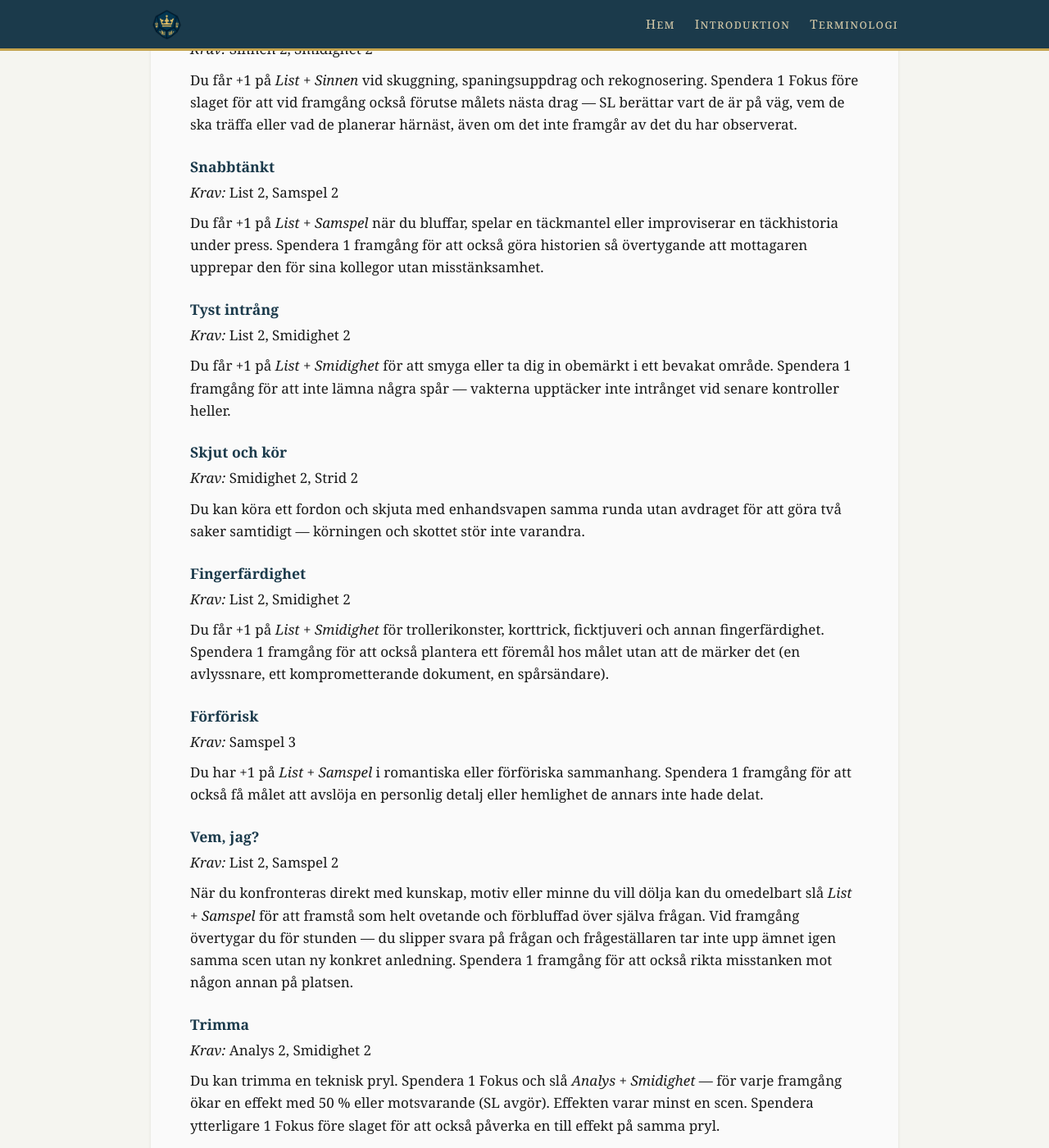
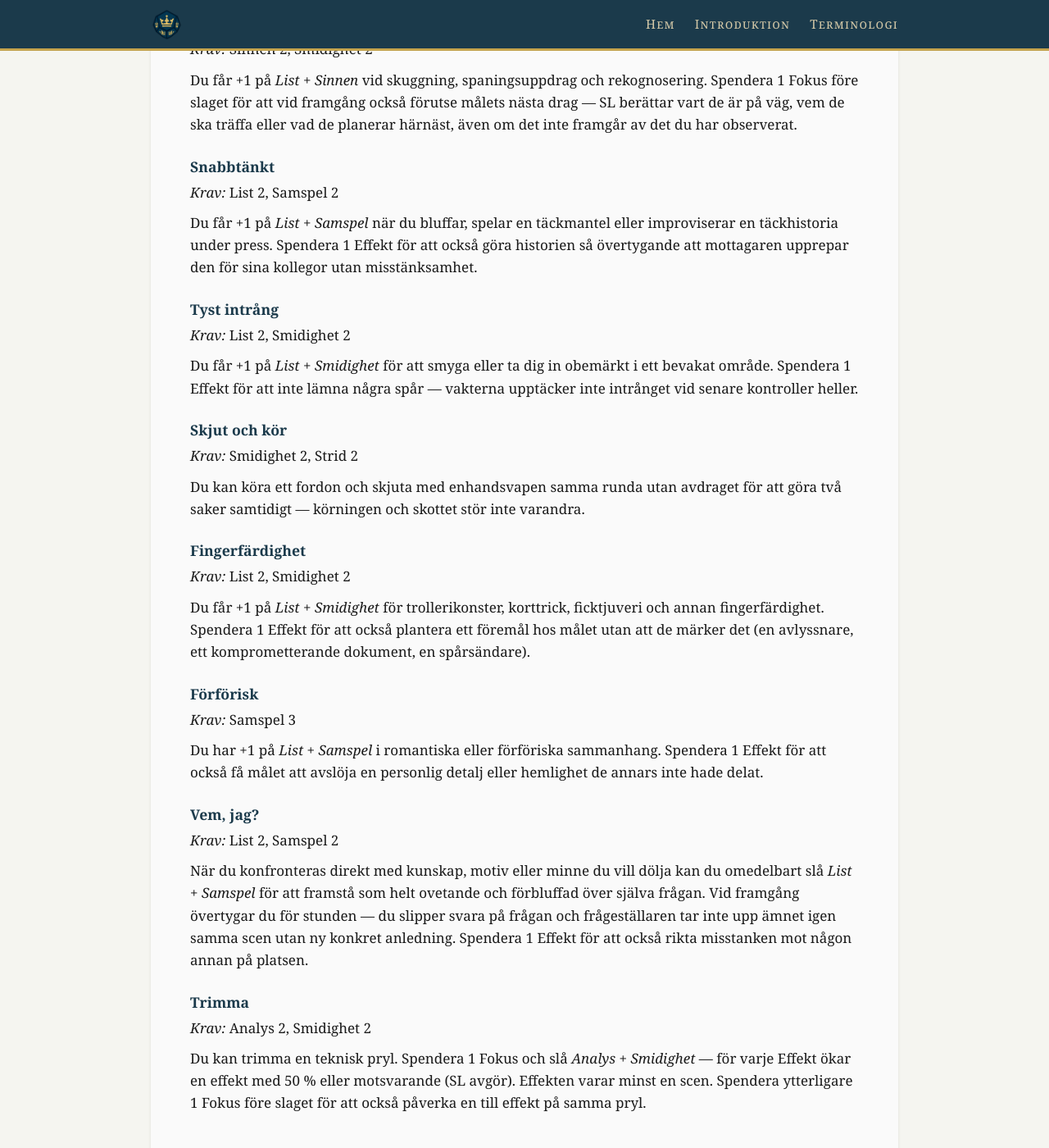
Before and after one commit to ulmus/Riket, a Jekyll site: the page built from Regler/Förmågor.md, in a window 1280 px wide and 1400 px high, scrolled down 5872 px. Shown: the whole window at 82% size. Built offline with Jekyll 4.4.1, drawn with Linux system fonts in a browser that asks for light colours; our own code applies the rules of GitHub Pages for plain Markdown files; some of the changed text lies outside the part shown.

Commit message:
Konsekvensändringar

```diff
--- a/Regler/Förmågor.md
+++ b/Regler/Förmågor.md
@@ -12,31 +12,31 @@
 
 *Krav:* Smidighet 2, Strid 2
 
-Du får +1 på slag för *Smidighet + Strid* när du slåss med ett finess-vapen (närstridsvapen med egenskapen Finess). Spendera 1 framgång på en träff för att avväpna motståndaren istället för att göra skada — vapnet hamnar utom räckhåll.
+Du får +1 på slag för *Smidighet + Strid* när du slåss med ett finess-vapen (närstridsvapen med egenskapen Finess). Spendera 1 Effekt på en träff för att avväpna motståndaren istället för att göra skada — vapnet hamnar utom räckhåll.
 
 ### Slagsmål
 
 *Krav:* Fysik 2, Strid 2
 
-Du får +1 på slag för *Fysik + Strid* när du slåss obeväpnad. Spendera 1 framgång på en träff för att också knuffa motståndaren upp till två meter — mot en vägg, ned från en höjd eller in i en farlig position.
+Du får +1 på slag för *Fysik + Strid* när du slåss obeväpnad. Spendera 1 Effekt på en träff för att också knuffa motståndaren upp till två meter — mot en vägg, ned från en höjd eller in i en farlig position.
 
 ### Jujutsu
 
 *Krav:* Smidighet 2, Strid 2
 
-Du kan använda *Smidighet + Strid* för obeväpnade närstridsattacker och får +1 på det slaget. Spendera 1 framgång på en träff för att också manövrera motståndaren upp till en meter (positionera framför fara, vrida ut ur skydd, vända ryggen mot en allierad).
+Du kan använda *Smidighet + Strid* för obeväpnade närstridsattacker och får +1 på det slaget. Spendera 1 Effekt på en träff för att också manövrera motståndaren upp till en meter (positionera framför fara, vrida ut ur skydd, vända ryggen mot en allierad).
 
 ### Fint
 
 *Krav:* Fäktning, Slagsmål eller Jujutsu
 
-När du attackerar kan du inleda med en fint som en del av handlingen. Slå för *Smidighet + Strid* innan attacken. Om du lyckas tvingas målet ta din följande attack passivt — det kan inte väja eller parera mot den (se [[Strid och skada#Försvar]]).
+När du attackerar kan du inleda med en fint som en del av handlingen. Spendera en fokus för att tvinga målet ta din följande attack passivt — det kan inte väja eller parera mot den (se [[Strid och skada#Försvar]]).
 
 ### Ripost
 
 *Krav:* Fäktning eller Jujutsu
 
-När du aktivt parerar en närstridsattack och får minst en framgång på ditt försvar kan du spendera 1 Fokus för att omedelbart göra en motattack (finess-vapen med Fäktning, obeväpnad med Jujutsu).
+När du aktivt parerar en närstridsattack och får minst en Effekt på ditt försvar kan du spendera ytterligare 1 Fokus för att omedelbart göra en motattack (finess-vapen med Fäktning, obeväpnad med Jujutsu).
 
 ### Fällning
 
@@ -54,7 +54,7 @@ Om du träffar med en obeväpnad attack så kan du spendera 1 Fokus för att kop
 
 *Krav:* Slagsmål
 
-Dina obeväpnade attacker får +1 Skada. Spendera 1 framgång på en träff för att också göra motståndaren omtumlad — alla deras handlingar nästa runda är ett steg svårare.
+Dina obeväpnade attacker får +1 Skada. Spendera 1 Effekt på en träff för att också göra motståndaren omtumlad — alla deras handlingar nästa runda är ett steg svårare.
 
 ### Överraskningsattack
 
@@ -68,7 +68,7 @@ När du attackerar ett mål som inte är medvetet om dig, eller som du är bakom
 
 *Krav:* Fysik 2, Strid 2, vapen med egenskapen *automateld*
 
-Du är tränad i att kontrollera automateld med precision. Du kan använda *Fysik + Strid* istället för *Smidighet + Strid* vid automateld. Varje framgång du använder för att träffa ett extra mål med automateld ger också ett högre Skada på det målet.
+Du är tränad i att kontrollera automateld med precision. Du kan använda *Fysik + Strid* istället för *Smidighet + Strid* vid automateld. Varje Effekt du använder för att träffa ett extra mål med automateld ger också ett högre Skada på det målet.
 
 ### Täckande eld
 
@@ -86,7 +86,7 @@ Din täckande eld gör det också svårt att attackera. Om du har lagt en zon me
 
 *Krav:* Smidighet 2, Strid 2
 
-Du får +1 på *Smidighet + Strid* med gevär. Långt avstånd gör inte dina attacker med gevär svårare. Spendera 1 framgång på en träff för att också ignorera målets Skydd från terräng och täckning (men inte buren rustning) — du har hittat en lucka.
+Du får +1 på *Smidighet + Strid* med gevär. Långt avstånd gör inte dina attacker med gevär svårare. Spendera 1 Effekt på en träff för att också ignorera målets Skydd från terräng och täckning (men inte buren rustning) — du har hittat en lucka.
 
 ### Andningskontroll
 
@@ -98,7 +98,7 @@ Sikta ger dig +2 istället för +1 med gevär. Spendera 1 Fokus före slaget fö
 
 *Krav:* Andningskontroll
 
-När du träffar med ett gevär kan du spendera 1 framgång på träffen för att den framgången ska ge +2 KP-skada istället för +1 — ett enda, väl placerat skott räcker långt. Bara en framgång per skott kan användas på detta sätt.
+När du träffar med ett gevär kan du spendera 1 Effekt på träffen för att den Effekten ska ge +2 KP-skada istället för +1 — ett enda, väl placerat skott räcker långt. Bara en Effekt per skott kan användas på detta sätt.
 
 ### Pistolskytt
 
@@ -116,7 +116,7 @@ Spendera 1 Fokus för att göra en extra pistolattack samma runda, utöver din h
 
 *Krav:* Smidighet 2, Strid 2
 
-Du får +1 på attacker med kastade vapen. Du får också +5 meter på kastdistans. Spendera 1 framgång på en träff för att också få vapnet att landa precis där du behöver det — vid en allierads fötter, studsa in genom ett fönster, eller hamna bakom skydd där du senare kan plocka upp det.
+Du får +1 på attacker med kastade vapen. Du får också +5 meter på kastdistans. Spendera 1 Effekt på en träff för att också få vapnet att landa precis där du behöver det — vid en allierads fötter, studsa in genom ett fönster, eller hamna bakom skydd där du senare kan plocka upp det.
 
 ## Försvar
 
@@ -144,19 +144,19 @@ När du tar skada som skulle göra dig Sårad eller Medvetslös kan du omedelbar
 
 *Krav:* Expertis: Läkare eller Expertis: Fältmedicinare
 
-Du kan utföra vård även under stridsförhållanden utan att svårigheten ökar av närvaron av strid, skottlossning eller annan tidspress runt dig. Spendera 1 framgång på ett vårdslag för att också flytta patienten upp till två meter i skydd som en del av samma handling.
+Du kan utföra vård även under stridsförhållanden utan att svårigheten ökar av närvaron av strid, skottlossning eller annan tidspress runt dig. Spendera 1 Effekt på ett vårdslag för att också flytta patienten upp till två meter i skydd som en del av samma handling.
 
 ### Stridsstabilisering
 
 *Krav:* Fältmedicinare i strid
 
-När du stabiliserar en Döende allierad läker denne också ett KP per framgång på slaget.
+När du stabiliserar en Döende allierad läker denne också ett KP per Effekt på slaget.
 
 ### Terapeut
 
 *Krav:* Samspel 2
 
-Du får +1 på Samspel i terapeutiska sammanhang. Du kan ha ett terapeutiskt samtal med en person under en lugn scen — slå *Analys + Samspel* och minska personens Stress med antalet framgångar.
+Du får +1 på Samspel i terapeutiska sammanhang. Du kan ha ett terapeutiskt samtal med en person under en lugn scen — slå *Analys + Samspel* och minska personens Stress med slagets Effekt.
 
 ## Taktik och stöd
 
@@ -170,7 +170,7 @@ Du räknas som *stridstränad* för regler som hänvisar till det — du behöve
 
 *Krav:* Analys 2, Strid 3
 
-Som din handling kan du analysera stridsläget och ge order. Slå *Analys + Strid*. Varje framgång ger dig en **Taktikpoäng**. Du kan spendera Taktikpoäng för att ge allierade +1 tärning på deras attacker eller försvar om de följer dina order. Taktikpoängen är kvar striden ut, men ersätts (läggs inte till) om du använder Taktisk koordinering igen under samma strid. Taktikpoäng måste spenderas innan slaget och bara till någon du kan kommunicera med.
+Som din handling kan du analysera stridsläget och ge order. Slå *Analys + Strid*. Varje Effekt ger dig en **Taktikpoäng**. Du kan spendera Taktikpoäng för att ge allierade +1 tärning på deras attacker eller försvar om de följer dina order. Taktikpoängen är kvar striden ut, men ersätts (läggs inte till) om du använder Taktisk koordinering igen under samma strid. Taktikpoäng måste spenderas innan slaget och bara till någon du kan kommunicera med.
 
 ### Lagarbete
 
@@ -196,13 +196,13 @@ Du får +1 på *List + Sinnen* vid skuggning, spaningsuppdrag och rekognosering.
 
 *Krav:* List 2, Samspel 2
 
-Du får +1 på *List + Samspel* när du bluffar, spelar en täckmantel eller improviserar en täckhistoria under press. Spendera 1 framgång för att också göra historien så övertygande att mottagaren upprepar den för sina kollegor utan misstänksamhet.
+Du får +1 på *List + Samspel* när du bluffar, spelar en täckmantel eller improviserar en täckhistoria under press. Spendera 1 Effekt för att också göra historien så övertygande att mottagaren upprepar den för sina kollegor utan misstänksamhet.
 
 ### Tyst intrång
 
 *Krav:* List 2, Smidighet 2
 
-Du får +1 på *List + Smidighet* för att smyga eller ta dig in obemärkt i ett bevakat område. Spendera 1 framgång för att inte lämna några spår — vakterna upptäcker inte intrånget vid senare kontroller heller.
+Du får +1 på *List + Smidighet* för att smyga eller ta dig in obemärkt i ett bevakat område. Spendera 1 Effekt för att inte lämna några spår — vakterna upptäcker inte intrånget vid senare kontroller heller.
 
 ### Skjut och kör
 
@@ -214,25 +214,25 @@ Du kan köra ett fordon och skjuta med enhandsvapen samma runda utan avdraget f
 
 *Krav:* List 2, Smidighet 2
 
-Du får +1 på *List + Smidighet* för trollerikonster, korttrick, ficktjuveri och annan fingerfärdighet. Spendera 1 framgång för att också plantera ett föremål hos målet utan att de märker det (en avlyssnare, ett komprometterande dokument, en spårsändare).
+Du får +1 på *List + Smidighet* för trollerikonster, korttrick, ficktjuveri och annan fingerfärdighet. Spendera 1 Effekt för att också plantera ett föremål hos målet utan att de märker det (en avlyssnare, ett komprometterande dokument, en spårsändare).
 
 ### Förförisk
 
 *Krav:* Samspel 3
 
-Du har +1 på *List + Samspel* i romantiska eller förföriska sammanhang. Spendera 1 framgång för att också få målet att avslöja en personlig detalj eller hemlighet de annars inte hade delat.
+Du har +1 på *List + Samspel* i romantiska eller förföriska sammanhang. Spendera 1 Effekt för att också få målet att avslöja en personlig detalj eller hemlighet de annars inte hade delat.
 
 ### Vem, jag?
 
 *Krav:* List 2, Samspel 2
 
-När du konfronteras direkt med kunskap, motiv eller minne du vill dölja kan du omedelbart slå *List + Samspel* för att framstå som helt ovetande och förbluffad över själva frågan. Vid framgång övertygar du för stunden — du slipper svara på frågan och frågeställaren tar inte upp ämnet igen samma scen utan ny konkret anledning. Spendera 1 framgång för att också rikta misstanken mot någon annan på platsen.
+När du konfronteras direkt med kunskap, motiv eller minne du vill dölja kan du omedelbart slå *List + Samspel* för att framstå som helt ovetande och förbluffad över själva frågan. Vid framgång övertygar du för stunden — du slipper svara på frågan och frågeställaren tar inte upp ämnet igen samma scen utan ny konkret anledning. Spendera 1 Effekt för att också rikta misstanken mot någon annan på platsen.
 
 ### Trimma
 
 *Krav:* Analys 2, Smidighet 2
 
-Du kan trimma en teknisk pryl. Spendera 1 Fokus och slå *Analys + Smidighet* — för varje framgång ökar en effekt med 50 % eller motsvarande (SL avgör). Effekten varar minst en scen. Spendera ytterligare 1 Fokus före slaget för att också påverka en till effekt på samma pryl.
+Du kan trimma en teknisk pryl. Spendera 1 Fokus och slå *Analys + Smidighet* — för varje Effekt ökar en effekt med 50 % eller motsvarande (SL avgör). Effekten varar minst en scen. Spendera ytterligare 1 Fokus före slaget för att också påverka en till effekt på samma pryl.
 
 ## Desperata manövrar
 
@@ -328,7 +328,7 @@ Spendera 1 Fokus före ett dekrypteringsslag för +3 tärningar. Bara 1 Fokus pe
 
 *Krav:* Expertis: Kryptograf
 
-Du ser mönster där andra ser brus. Varje framgång på slag för dekryptering, kodanalys eller annan ren mönstertolkning räknas som två mot scenens framgångskrav. Dessutom kan du, en gång per session, peka ut ett dolt samband, en återkommande kontakt eller ett mönster i ett spaningsmaterial utan att slå.
+Du ser mönster där andra ser brus. Varje Effekt på slag för dekryptering, kodanalys eller annan ren mönstertolkning räknas som två mot scenens framgångskrav. Dessutom kan du, en gång per session, peka ut ett dolt samband, en återkommande kontakt eller ett mönster i ett spaningsmaterial utan att slå.
 
 ### Förfalskare
 
@@ -412,7 +412,7 @@ Spendera 1 Fokus för att göra din förklädnad resistent — den överlever n
 
 *Krav:* Expertis: Maskör
 
-När du hjälper en allierad med sociala slag ger dina framgångar +2 bonustärningar istället för +1.
+När du hjälper en allierad med sociala slag ger din Effekt +2 bonustärningar istället för +1.
 
 ### Förhörsledare
 
@@ -440,7 +440,7 @@ Spendera 1 Fokus för att ge en allierad +3 tärningar på nästa attack eller f
 
 *Krav:* Expertis: Officer, Taktisk koordinering
 
-Varje framgång på ditt slag för Taktisk koordinering ger två Taktikpoäng istället för en — dina order är extra slagkraftiga och allas insatser samordnas mer effektivt än vanligt.
+Varje Effekt på ditt slag för Taktisk koordinering ger två Taktikpoäng istället för en — dina order är extra slagkraftiga och allas insatser samordnas mer effektivt än vanligt.
 
 ### Chaufför
 
@@ -504,7 +504,7 @@ När du befinner dig i en miljö med säkerhetsrutiner (en bevakad anläggning,
 
 *Krav:* Analys 2
 
-Utöver dina grundspråk kan du välja ytterligare ett språk per nivå i Analys. Spendera 1 framgång på ett samtals- eller avlyssningsslag för att också identifiera talarens dialekt, brytning eller falska accent — du kan avgöra ursprung eller avslöja att talaren döljer sitt.
+Utöver dina grundspråk kan du välja ytterligare ett språk per nivå i Analys. Spendera 1 Effekt på ett samtals- eller avlyssningsslag för att också identifiera talarens dialekt, brytning eller falska accent — du kan avgöra ursprung eller avslöja att talaren döljer sitt.
 
 ### Djurvän
 
```
Also changed, not shown: other parts of Regler/Förmågor.md (+1 -1 lines), Regler/Strid och skada.md (+7 -16 lines).
